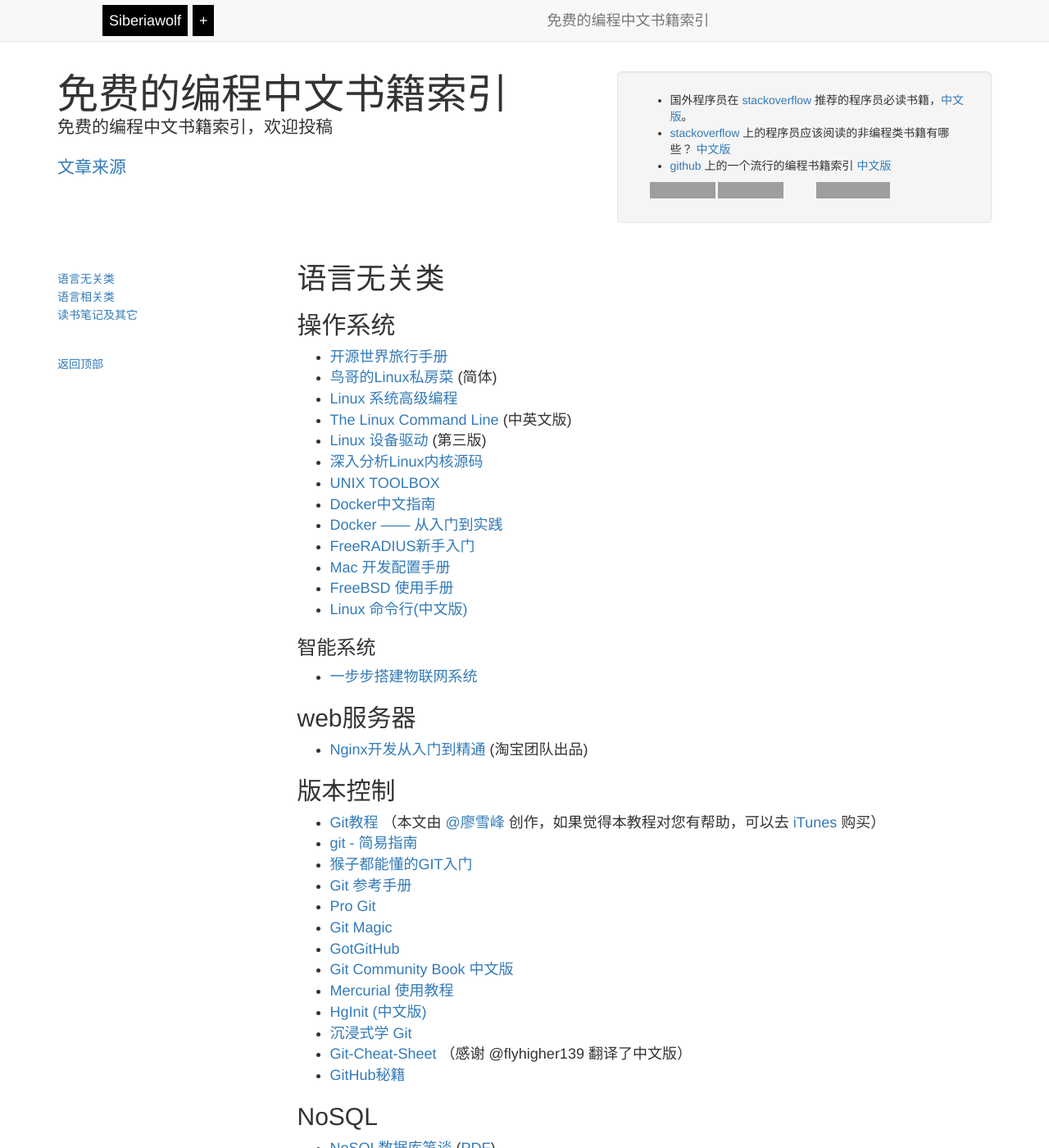
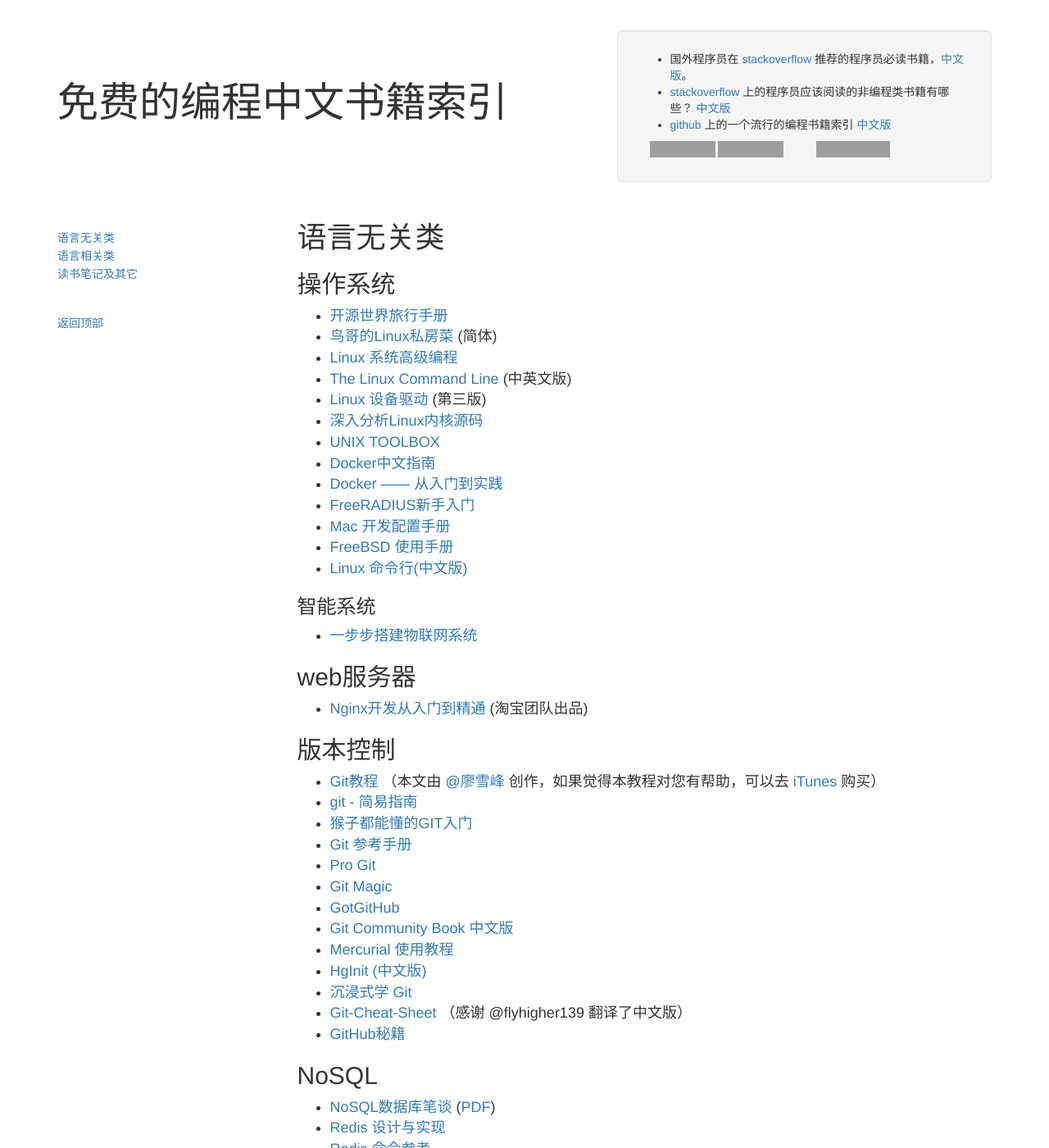
Before and after one commit to siberiawolf/siberiawolf.github.io, a Jekyll site: the page free_programming/index.html, which Jekyll copies as it is, in a window 1280 px wide and 1400 px high. Shown: the whole window at 82% size. Built offline with Jekyll 4.4.1, drawn with Linux system fonts in a browser that asks for light colours; nearby versions of some CDN libraries; Markdown is read by kramdown in place of the engine named in the settings; comment, search, counter and statistics services are not loaded; some of the changed text lies outside the part shown; grey boxes are pictures that could not be loaded.

Commit message:
删掉中文书籍索引无用代码

```diff
--- a/_layouts/post.html
+++ b/_layouts/post.html
@@ -84,7 +84,7 @@ layout: default
 </div>
 <!-- 文章页JS -->
 <script src="http://libs.baidu.com/jquery/2.0.0/jquery.min.js"></script>
-<script src="/js/post.js"></script>
+<!-- <script src="/js/post.js"></script> -->
 
 <!-- 多说公共JS代码 -->
 <script>var duoshuoQuery = {short_name:"siberiawolf"};</script>
--- a/free_programming/css/styles.css
+++ /dev/null
@@ -1,103 +0,0 @@
-/*
-from http://siberiawolf.com
-author: siberiawolf
-*/
-
-body {
- padding-top:50px;
-}
-.navbar-default{z-index: 10;}
-.navbar-default .container{padding-left: 40px;}
-
-#masthead {
- min-height:250px;
-}
-
-#masthead h1 {
- font-size: 30px;
- line-height: 1;
- padding-top:20px;
-}
-
-#masthead .well {
- margin-top:8%;
-}
-
-.navbar-bright {
- background-color:#111155;
- color:#fff;
-}
-
-.affix-top,.affix{
- position: static;
-}
-
-#sidebar .active .active {
-  border:0 #563d7c solid;
-  border-right-width:5px;
-}
-
-.task-list{
-  font-size: 18px;
-}
-
-.nav .nav{display: none; padding-left: 20px;}
-.active .active a{color: #563d7c;font-weight: bold;}
-.nav>li>a{padding: 0px;}
-
-#disqus_container {text-align: center;}
-#disqus_container a{color: red;font-size: 20px;}
-
-.home-menu { z-index: 2; width: 138px; margin-top: 6px; }
-.home-menu-icon { line-height:38px; padding:0 8px; display:inline-block; color:#fff; font-size:18px;  background:#000; }
-.home-follow { margin-left:2px; line-height:38px; padding:0 8px; display:inline-block; color:#fff; font-size:18px; background:#000;  }
-.home-menu-icon:hover,.home-follow:hover { color:#fff; text-decoration:none; }
-.home-contact { color:#fff; margin-top:2px; background: #fff; padding: 8px 0px 8px 4px; text-align:center; display:none;}
-.home-contact a { width: 26px; display:inline-block; margin: 0 2px; }
-.home-contact div { background: url(/images/nav_bg.png); width: 20px;  height: 20px; background-size: auto 20px; border-radius: 2px;}
-.home-contact .github { background-color: #333; background-position: -20px 0; }
-.home-contact .weibo { background-color: #E90D24; background-position: -40px 0; }
-.home-contact .twitter { background-color: #50ABF1;  background-position: -80px 0; }
-.home-contact .facebook { background-color: #4862A3;  background-position: -100px 0; }
-
-#footer {
-  clear: both;
-  text-align: center;
-  background-color: #fff;
-  margin: 24px auto;
-}
-#footer p{
-  padding: 20px;
-  font-size: 14px;
-}
-
-@media screen and (min-width: 768px) {
-  #masthead h1 {
-    font-size: 50px;
-  }
-}
-
-
-@media (min-width: 979px) {
-  #sidebar.affix-top {
-    position: static;
-    margin-top:30px;
-    width:228px;
-  }
-
-  #sidebar.affix {
-    position: fixed;
-    top:70px;
-    width:228px;
-  }
-}
-
-
-@media (max-width: 992px){
-    #masthead{ margin-top: 40px; }
-    .home-follow{ display: none; }
-    #leftCol{ display: none; }
-    #footer {
-      text-align: left;
-    }
-}
--- a/free_programming/index.html
+++ b/free_programming/index.html
@@ -10,49 +10,15 @@
 		<!--[if lt IE 9]>
 			<script src="//html5shim.googlecode.com/svn/trunk/html5.js"></script>
 		<![endif]-->
-		<link href="css/styles.css" rel="stylesheet">
+		<link href="css/style.min.css" rel="stylesheet">
 	</head>
 	<body>
-<nav class="navbar navbar-default navbar-fixed-top" role="banner">
-  <div class="container">
-    <div class="col-sm-12 navbar-header">
-    	<div class="col-md-6">
-    		<div class="home-menu">
-			    <div class="home-icon-con">
-		        <a class="home-menu-icon" href="/" style="color:#fff;">Siberiawolf</a>
-		        <a class="home-follow" href="#" title="Contact Me">+</a>
-			    </div>
-			    <div class="home-contact">
-		        <a href="https://github.com/siberiawolf" target="_blank">
-		            <div class="github"></div>
-		        </a>
-		        <a href="http://weibo.com/siberiawolf0307/" target="_blank">
-		            <div class="weibo"></div>
-		        </a>
-		        <a href="https://twitter.com/siberiawolf0307" target="_blank">
-		            <div class="twitter"></div>
-		        </a>
-		        <a href="https://www.facebook.com/siberiawolf0307" target="_blank">
-		            <div class="facebook"></div>
-		        </a>
-			    </div>
-				</div>
-    	</div>
-    	<div class="col-md-6">
-    		<a href="/free_programming/index.html" class="navbar-brand">免费的编程中文书籍索引</a>
-    	</div>
-    </div>
-  </div>
-</nav>
 
 <div id="masthead">
   <div class="container">
       <div class="row">
         <div class="col-md-7">
-          <h1 id="top">免费的编程中文书籍索引
-            <p class="lead">免费的编程中文书籍索引，欢迎投稿</p>
-            <p class="lead"><a href="https://github.com/justjavac/free-programming-books-zh_CN" target="_blank">文章来源</a></p>
-          </h1>
+          <h1 id="top">免费的编程中文书籍索引</h1>
         </div>
         <div class="col-md-5">
           <div class="well well-lg">
@@ -82,7 +48,7 @@
 <div class="container">
 	<div class="row">
       <!--left-->
-      <div class="col-md-3" id="leftCol">
+      <div class="col-md-3" id="leftCol" style="margin-top:30px;">
         <ul class="nav nav-stacked" id="sidebar">
           <li class="active">
           	<a href="#no_language_ref">语言无关类</a>
@@ -657,12 +661,10 @@
 				 || document.getElementsByTagName('body')[0]).appendChild(ds);
 			})();
 			</script>
-		<!-- 多说公共JS代码 end -->
-		<!-- 百度统计代码 start -->
-    <script type="text/javascript">
-    var _bdhmProtocol = (("https:" == document.location.protocol) ? " https://" : " http://");
-    document.write(unescape("%3Cscript src='" + _bdhmProtocol + "hm.baidu.com/h.js%3F1248d51f06841e8dda82405c280d6597' type='text/javascript'%3E%3C/script%3E"));
-    </script>
-    <!-- 百度统计代码 end -->
+		<!-- 百度统计代码 -->
+	    <script type="text/javascript">
+	    var _bdhmProtocol = (("https:" == document.location.protocol) ? " https://" : " http://");
+	    document.write(unescape("%3Cscript src='" + _bdhmProtocol + "hm.baidu.com/h.js%3F1248d51f06841e8dda82405c280d6597' type='text/javascript'%3E%3C/script%3E"));
+	    </script>
 	</body>
 </html>
--- a/free_programming/js/scripts.js
+++ /dev/null
@@ -1,49 +0,0 @@
-$(document).ready(function(){
-  /* activate sidebar */
-  $('#sidebar').affix({
-    offset: {
-      top: 235
-    }
-  });
-
-  /* activate scrollspy menu */
-  var $body = $(document.body);
-  var navHeight = $('.navbar').outerHeight(true) + 10;
-
-  $body.scrollspy({
-  	target: '#leftCol',
-  	offset: navHeight
-  });
-
-  /* smooth scrolling sections */
-  $('a[href*=#]:not([href=#])').click(function() {
-      if (location.pathname.replace(/^\//,'') == this.pathname.replace(/^\//,'') && location.hostname == this.hostname) {
-        var target = $(this.hash);
-        target = target.length ? target : $('[name=' + this.hash.slice(1) +']');
-        if (target.length) {
-          $('html,body').animate({
-            scrollTop: target.offset().top - 50
-          }, 1000);
-          return false;
-        }
-      }
-  });
-
-  $('.home-follow').click(function(e){        // 左侧悬浮点击
-    e.preventDefault();
-
-    if($('.home-contact').is(':visible')){
-        $('.home-contact').hide();
-    }else{
-        $('.home-contact').show();
-    }
-  });
-
-  $(document).on('scroll',function(){
-    $(".nav .nav").hide();
-    var $active = $(".nav .active");
-    $active.find(".nav").show();
-  });
-
-
-});
--- a/frontend_knowledge/index.html
+++ b/frontend_knowledge/index.html
@@ -40,7 +40,7 @@
   	</div>
   	<div id="footer">
 	    <p>
-	        <a href="http://www.miitbeian.gov.cn/" target="_blank">京ICP备14051142号</a>，版权所有 © 2014
+	        <a href="http://www.miitbeian.gov.cn/" target="_blank">京ICP备14051142号</a>，版权所有 © 2015
 	        <a href="http://siberiawolf.com/" target="_blank">Siberiawolf的小窝</a>。
 	        感谢<a href="https://pages.github.com/" target="_blank">GitHub Pages</a>开源技术。
 	        感谢<a href="https://portal.qiniu.com/signup?code=3l8fij4ieuvrm" target="_blank">七牛云存储</a>提供静态资源空间。
```
Also changed, not shown: other parts of _layouts/post.html (+1 -1 lines), other parts of free_programming/index.html (+42 -4 lines), free_programming/css/style.css (added, +86 -0 lines), free_programming/css/style.min.css (added).
